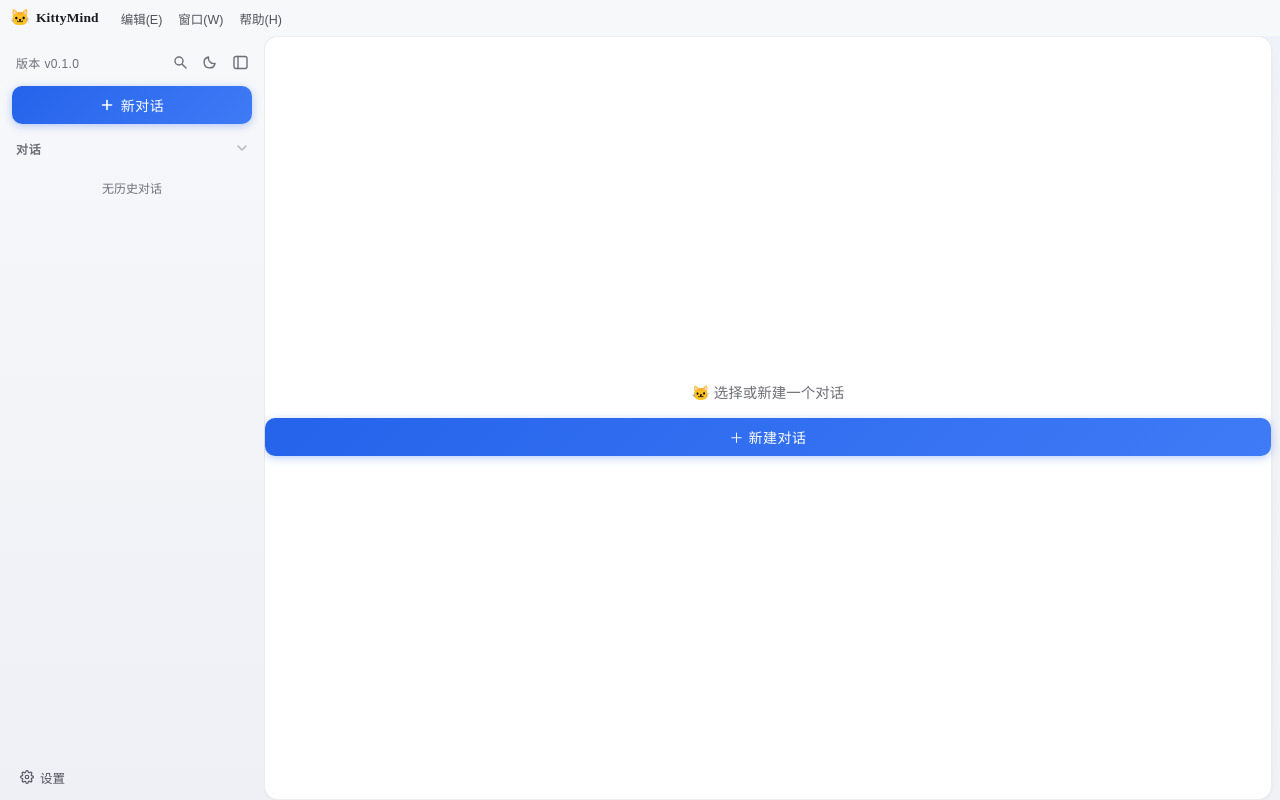
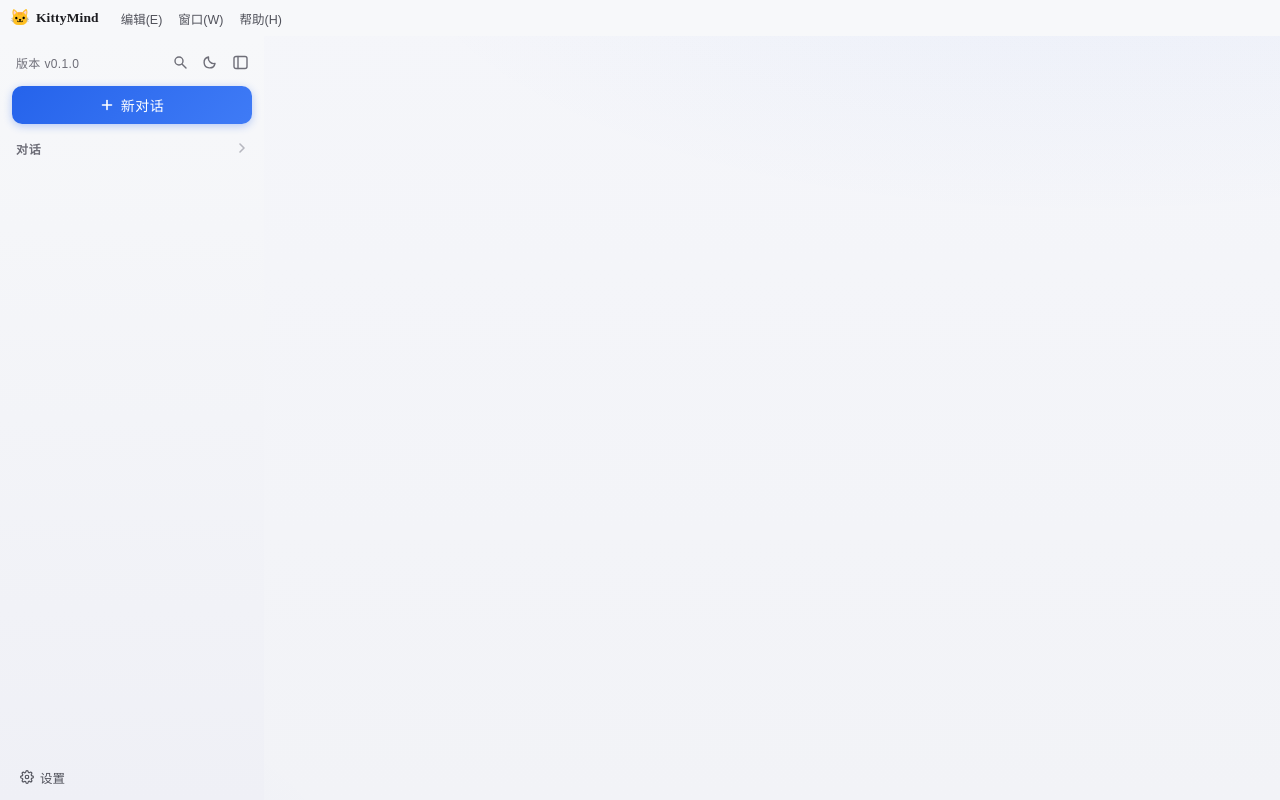
Before and after one commit to Reylen0/kittymind, a React (Vite) app in the folder electron/: page / in a window 1280 px wide. Built offline with nearby package versions, Linux system fonts and the light colour scheme.

Commit message:
feat: 删光会话后直接进入新对话输入页；侧栏「对话/工作区」默认折叠
- 删除会话兜底到新 UUID（landing 输入框界面），移除「选择或新建一个对话」空状态页及其样式
- SessionList 两个 section 初始折叠

```diff
--- a/electron/src/renderer/App.tsx
+++ b/electron/src/renderer/App.tsx
@@ -40,7 +40,8 @@ export default function App() {
     await window.kitty?.deleteSession(id)
     setSessions(prev => {
       const next = prev.filter(s => s.id !== id)
-      if (id === currentId) setCurrentId(next[0]?.id ?? null)
+      // 删光后不进空状态页：直接落到新对话的输入框（landing）界面
+      if (id === currentId) setCurrentId(next[0]?.id ?? crypto.randomUUID())
       return next
     })
   }
@@ -65,23 +66,17 @@ export default function App() {
         />
 
         <div className="main">
-          {currentId
-            ? <ChatView
+          {/* currentId 在加载完成后恒非空（loadSessions/deleteSession 都会兜底到新 UUID），
+              这里 null 只是启动时 listSessions 未返回的一瞬，渲染空白即可 */}
+          {currentId && (
+            <ChatView
               key={currentId}
               sessionId={currentId}
               workspaces={workspaces}
               onSessionUpdate={loadSessions}
               onWorkspaceCreated={handleWorkspaceCreated}
             />
-            : (
-              <div className="empty-state">
-                <span>🐱 选择或新建一个对话</span>
-                <button className="btn-new-text" onClick={createSession}>
-                  <span>＋ 新建对话</span>
-                </button>
-              </div>
-            )
-          }
+          )}
         </div>
       </div>
     </div>
--- a/electron/src/renderer/SessionList.tsx
+++ b/electron/src/renderer/SessionList.tsx
@@ -112,8 +112,8 @@ export default function SessionList({
   const [searching,         setSearching]         = useState(false)
   const [query,             setQuery]             = useState('')
   const [collapsedSpaces,   setCollapsedSpaces]   = useState<Set<string>>(new Set())
-  const [dialogCollapsed,   setDialogCollapsed]   = useState(false)
-  const [spacesCollapsed,   setSpacesCollapsed]   = useState(false)
+  const [dialogCollapsed,   setDialogCollapsed]   = useState(true)   // 「对话」「工作区」默认折叠
+  const [spacesCollapsed,   setSpacesCollapsed]   = useState(true)
   const [theme,             setTheme]             = useState<Theme>(getTheme())
   const searchRef = useRef<HTMLInputElement>(null)
 
```
Also changed, not shown: electron/src/renderer/style.css. Lines whose indentation alone changed are shown as unchanged.
